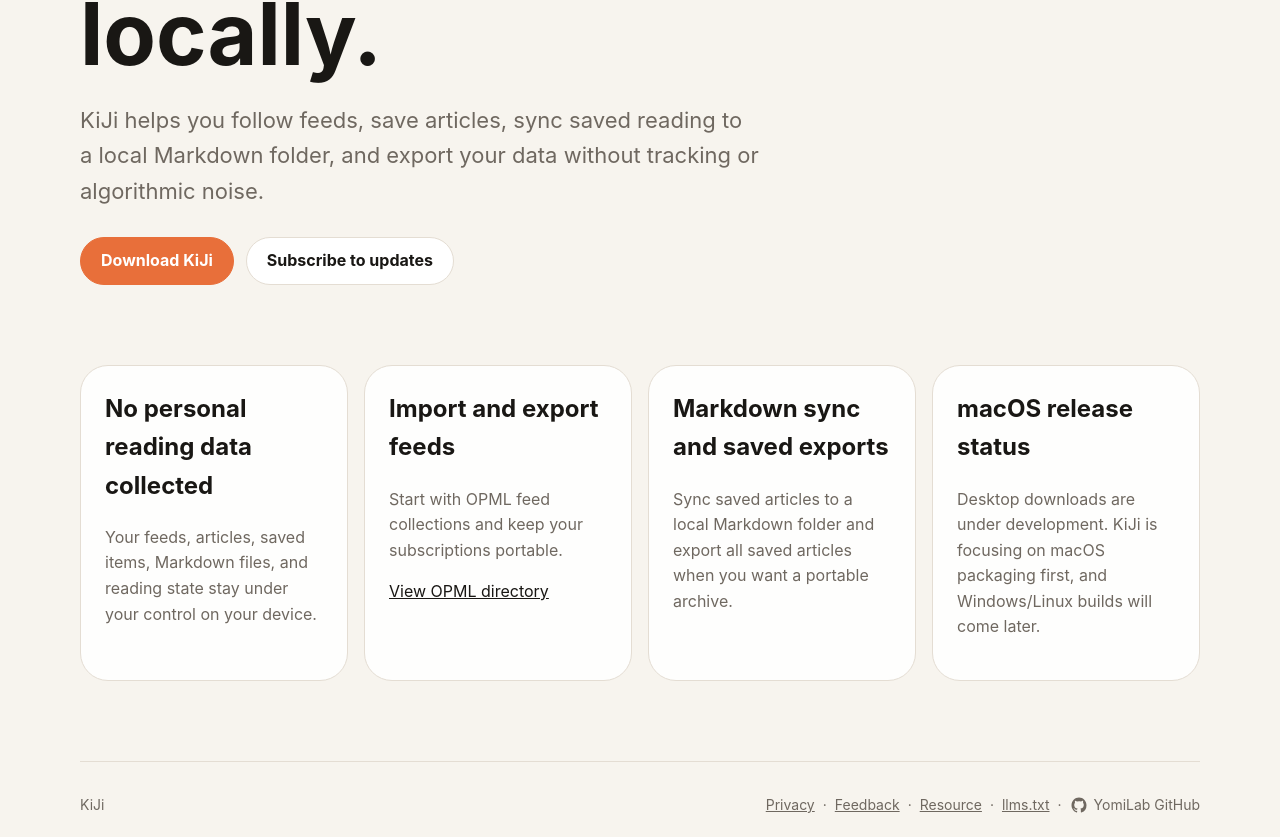
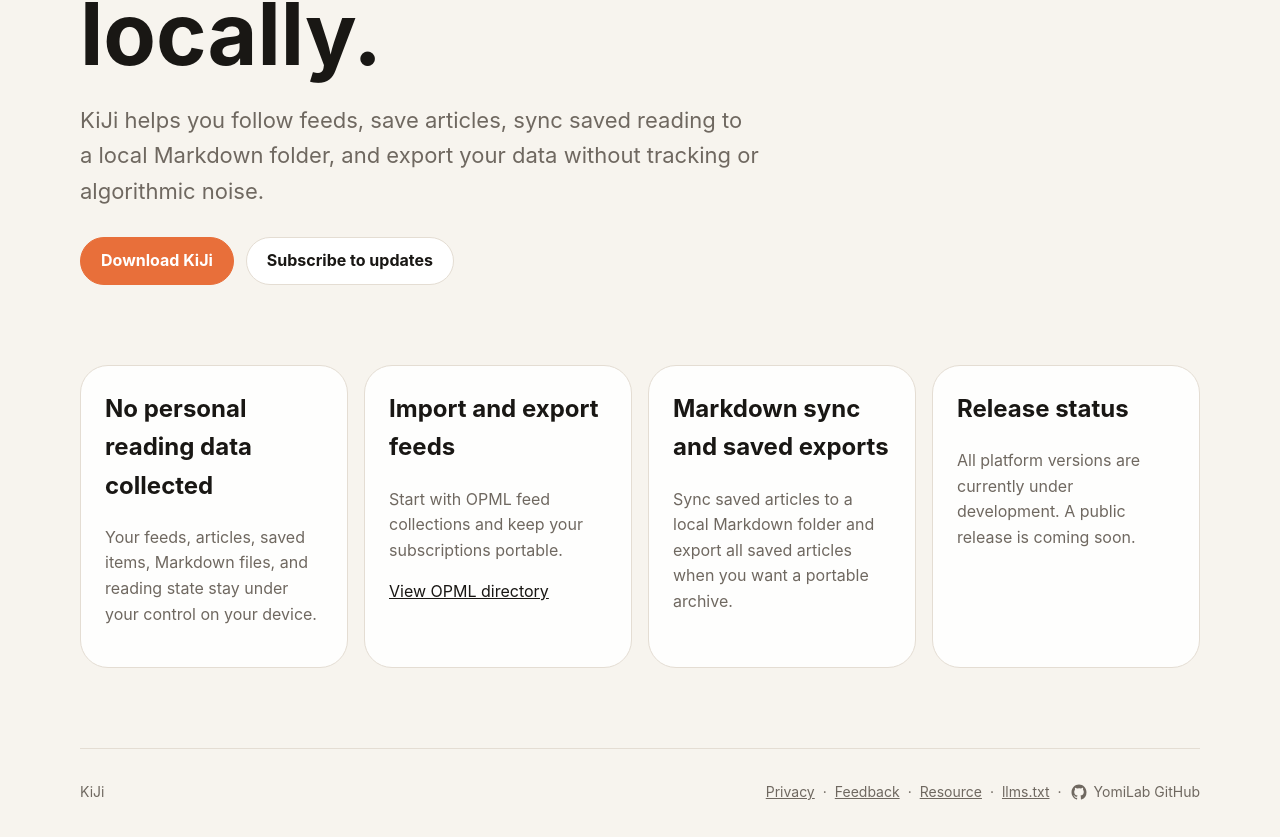
Before and after one commit to yomilab/kiji-website, a React (Vite) app: page / in a window 1280 px wide. Shown: the part 421-1258 px from the top of the page. Built offline with nearby package versions, Linux system fonts and the light colour scheme.

Commit message:
doc: update info

```diff
--- a/src/App.tsx
+++ b/src/App.tsx
@@ -187,7 +187,7 @@
       },
       download: {
         title: 'Download KiJi',
-        description: 'KiJi desktop downloads are currently under development, with macOS as the active release target.',
+        description: 'KiJi desktop downloads for all platforms are under development. A public release is coming soon.',
         canonicalPath: '/download/',
       },
       resource: {
@@ -236,8 +236,8 @@
       downloadCta: 'Download KiJi',
       subscribeCta: 'Subscribe to updates',
       featuresAria: 'Product highlights',
-      downloadsTitle: 'macOS release status',
-      downloadsText: 'Desktop downloads are under development. KiJi is focusing on macOS packaging first, and Windows/Linux builds will come later.',
+      downloadsTitle: 'Release status',
+      downloadsText: 'All platform versions are currently under development. A public release is coming soon.',
       privacyTitle: 'No personal reading data collected',
       privacyText: 'Your feeds, articles, saved items, Markdown files, and reading state stay under your control on your device.',
       feedsTitle: 'Import and export feeds',
@@ -249,7 +249,7 @@
     download: {
       eyebrow: 'Downloads',
       title: 'Get KiJi for your desktop.',
-      lead: 'Desktop downloads are currently under development. KiJi is stabilizing macOS packaging first, and Windows/Linux builds are paused for later.',
+      lead: 'All platform versions are currently under development. A public release is coming soon.',
       panelAria: 'Download KiJi',
       kicker: 'Download recommended build',
       chooseAria: 'Choose another download',
@@ -314,7 +314,7 @@
       },
       download: {
         title: '下载 KiJi',
-        description: 'KiJi 桌面下载目前仍在完善中，当前以 macOS 发布为主。',
+        description: 'KiJi 桌面版各平台正在开发中，即将正式发布。',
         canonicalPath: '/download/',
       },
       resource: {
@@ -363,8 +363,8 @@
       downloadCta: '下载 KiJi',
       subscribeCta: '订阅更新',
       featuresAria: '产品亮点',
-      downloadsTitle: 'macOS 发布状态',
-      downloadsText: '桌面下载仍在开发中。KiJi 当前优先完善 macOS 打包，Windows 和 Linux 版本会在之后再开放。',
+      downloadsTitle: '发布状态',
+      downloadsText: '所有平台版本正在开发中，即将正式发布。',
       privacyTitle: '不收集个人阅读数据',
       privacyText: '你的订阅、文章、收藏、Markdown 文件和阅读状态都由你掌控，保存在设备本地。',
       feedsTitle: '导入和导出订阅',
@@ -376,7 +376,7 @@
     download: {
       eyebrow: '下载',
       title: '为你的桌面设备获取 KiJi。',
-      lead: '桌面下载目前仍在完善中。KiJi 当前优先稳定 macOS 打包，Windows 和 Linux 版本暂缓到后续阶段。',
+      lead: '所有平台版本正在开发中，即将正式发布。',
       panelAria: '下载 KiJi',
       kicker: '下载推荐版本',
       chooseAria: '选择其他下载',
@@ -441,7 +441,7 @@
       },
       download: {
         title: 'KiJiをダウンロード',
-        description: 'KiJiのデスクトップ配布は現在整備中で、当面はmacOS版を優先しています。',
+        description: 'KiJiのデスクトップ版は全プラットフォームで現在開発中です。まもなく公開予定です。',
         canonicalPath: '/download/',
       },
       resource: {
@@ -490,8 +490,8 @@
       downloadCta: 'KiJiをダウンロード',
       subscribeCta: '更新を購読',
       featuresAria: '製品の特徴',
-      downloadsTitle: 'macOSリリース状況',
-      downloadsText: 'デスクトップ配布は現在開発中です。KiJiはまずmacOS向けパッケージの安定化を進め、WindowsとLinuxはその後に対応します。',
+      downloadsTitle: 'リリース状況',
+      downloadsText: '全プラットフォーム版は現在開発中です。まもなく公開予定です。',
       privacyTitle: '個人の読書データを収集しません',
       privacyText: 'フィード、記事、保存項目、Markdownファイル、読書状態は、あなたの管理下でデバイス上に残ります。',
       feedsTitle: 'フィードのインポートとエクスポート',
@@ -503,7 +503,7 @@
     download: {
       eyebrow: 'ダウンロード',
       title: 'デスクトップ向けKiJiを入手。',
-      lead: 'デスクトップ配布は現在整備中です。KiJiはまずmacOS向けパッケージの安定化を進めており、WindowsとLinuxは後続対応です。',
+      lead: '全プラットフォーム版は現在開発中です。まもなく公開予定です。',
       panelAria: 'KiJiをダウンロード',
       kicker: 'おすすめビルドをダウンロード',
       chooseAria: '別のダウンロードを選択',
```
